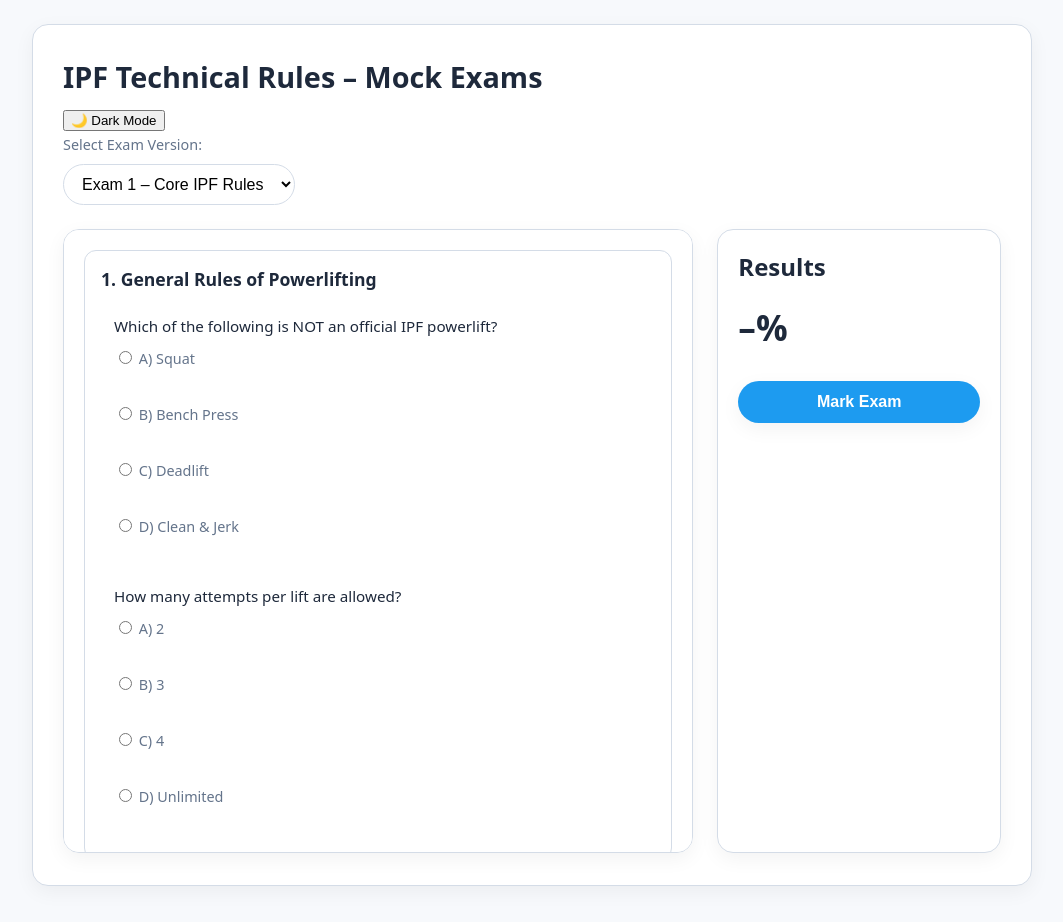
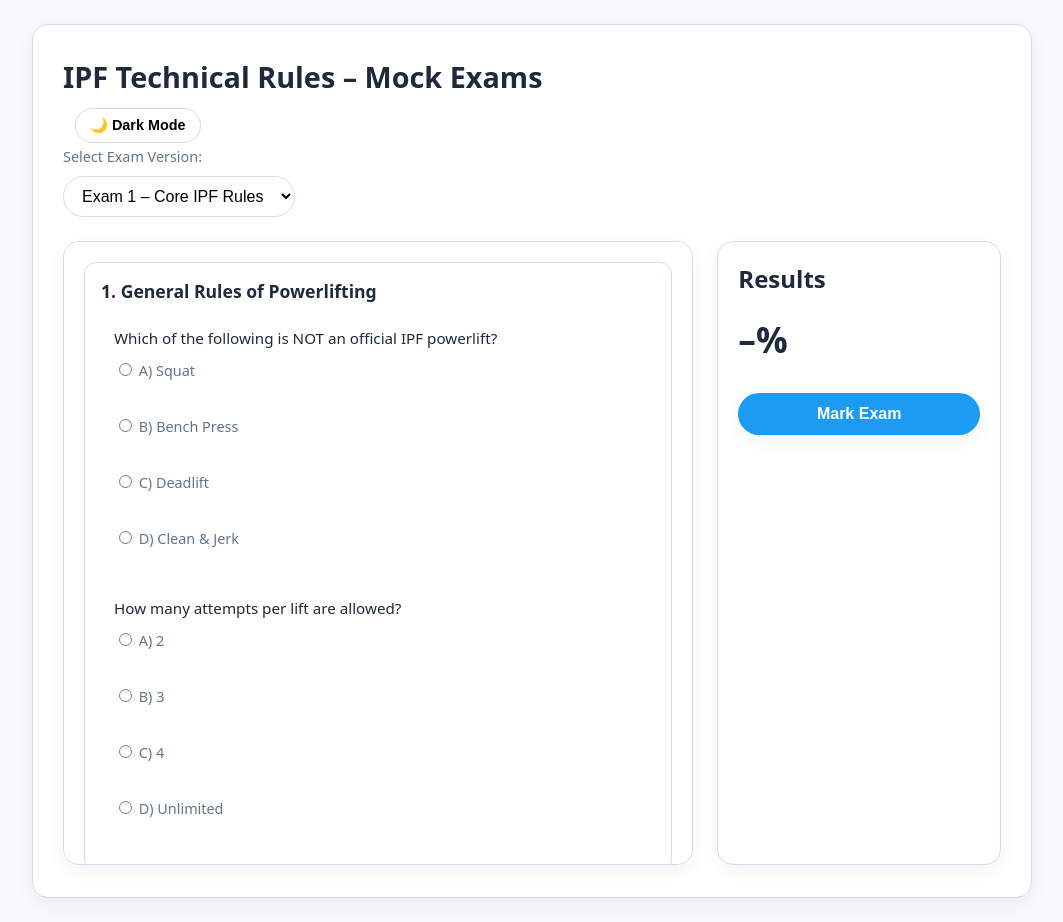
Before and after one commit to solacestrength/ipfrefmockexams, a plain HTML site: page index.html in a window 1280 px wide. Shown: the whole page, without its empty margins (108-1171 px from the left). Drawn offline with Linux system fonts and the light colour scheme.

Commit message:
Implement theme toggle button styles
Add styles for theme toggle button.

```diff
--- a/css/style.css
+++ b/css/style.css
@@ -206,3 +206,20 @@ input[type="radio"] {
 #submitButton:active {
   transform: translateY(0);
 }
+
+/* ===== Theme Toggle Button ===== */
+.theme-toggle {
+  padding: 8px 14px;
+  border-radius: var(--radius-pill);
+  font-size: 0.9rem;
+  font-weight: 600;
+  border: 1px solid var(--border);
+  background: white;
+  cursor: pointer;
+  transition: 0.2s;
+  margin-left: 12px;
+}
+
+.theme-toggle:hover {
+  background: #f1f5f9;
+}
```
